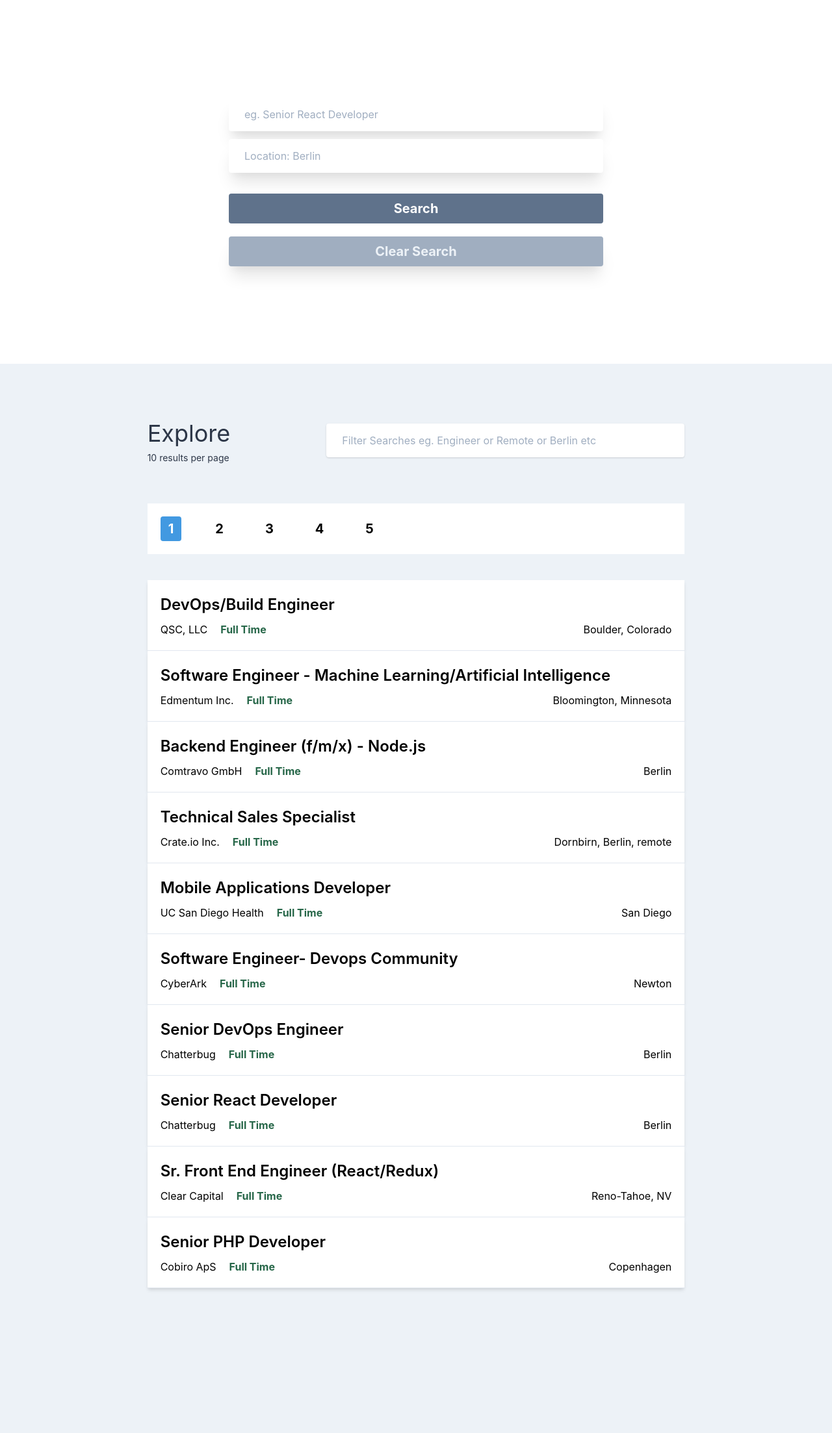
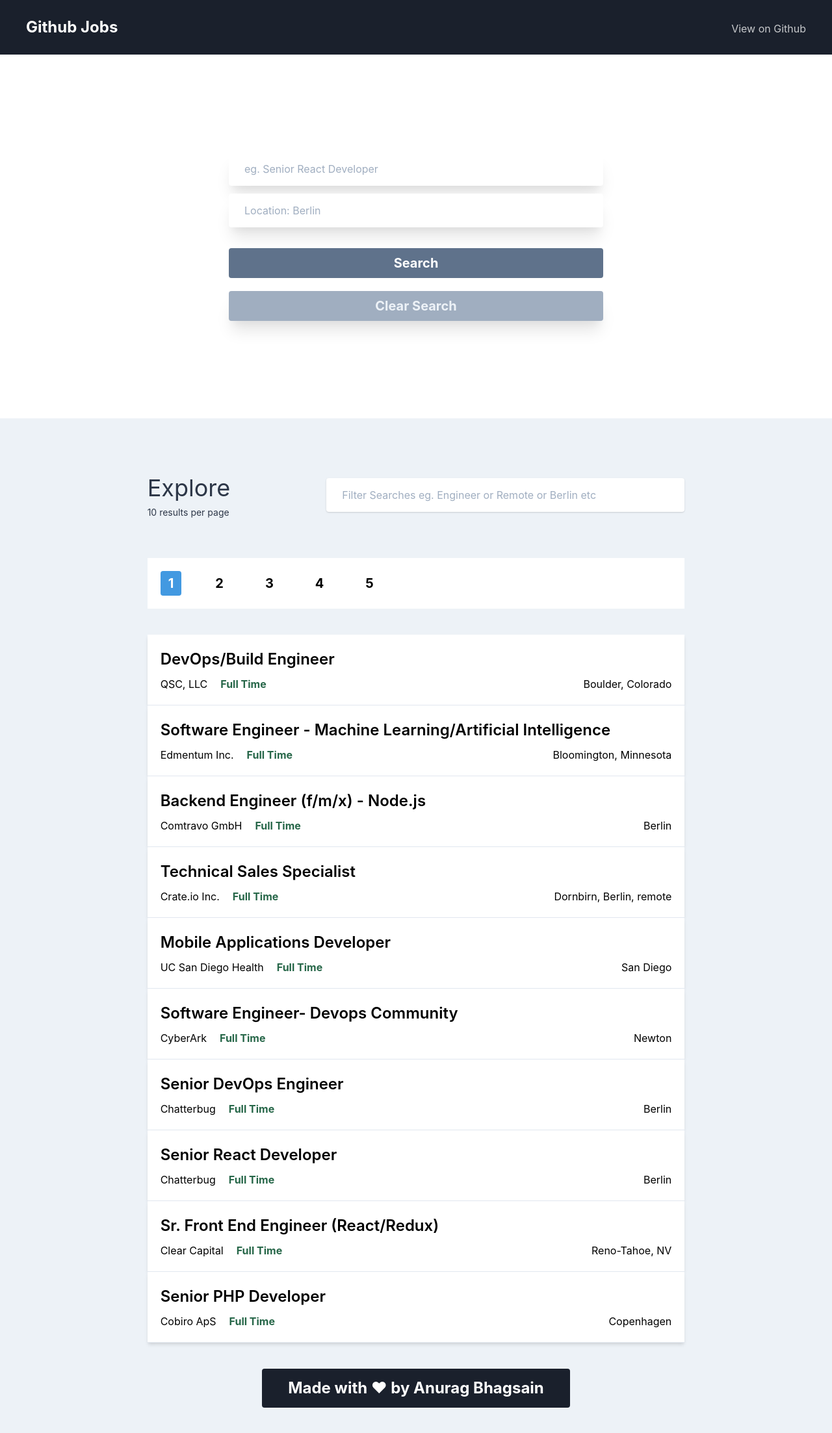
Before and after one commit to abhagsain/githubjobsapi, a React (Create React App) app: page / in a window 1280 px wide. Shown: the top 2206 px of the page at 65% size. Before the commit the page ends 2023 px from the top, so only its background shows below. Built offline with nearby package versions, Linux system fonts and the light colour scheme.

Commit message:
add navbar & end footer

```diff
--- a/src/App.js
+++ b/src/App.js
@@ -5,6 +5,7 @@ import JobCard from "./components/JobSection/Jobs";
 import axios from "axios";
 import data from "./data.json";
 import GlobalContext from "./context/GlobalContext";
+import Navbar from "./components/Navbar/Navbar";
 
 class App extends React.Component {
   state = {
@@ -105,6 +106,7 @@ class App extends React.Component {
         }}
       >
         <div>
+          <Navbar />
           <Hero />
           <JobCard />
         </div>
--- a/src/components/JobSection/Jobs.js
+++ b/src/components/JobSection/Jobs.js
@@ -2,7 +2,7 @@ import React, { Component } from "react";
 import Job from "./Job";
 import Spinner from "../Spinner";
 import GlobalContext from "../../context/GlobalContext";
-import Pagination from "../pagination/Pagination";
+import Pagination from "../Pagination/Pagination";
 export default class JobCard extends Component {
   static contextType = GlobalContext;
   filterSearches = (jobs, filterValue) => {
@@ -117,6 +117,15 @@ export default class JobCard extends Component {
             )}
           </React.Fragment>
         )}
+        <nav className="flex bg-gray-900 text-white py-3 px-10 items-baseline justify-between my-10 rounded">
+          <a
+            href="https://twitter.com/BhagsainAnurag"
+            className="text-2xl font-bold hover:underline"
+            target="_blank"
+          >
+            Made with &hearts; by Anurag Bhagsain
+          </a>
+        </nav>
       </div>
     );
   }
--- /dev/null
+++ b/src/components/Navbar/Navbar.js
@@ -0,0 +1,20 @@
+/* eslint-disable react/jsx-no-target-blank */
+/* eslint-disable jsx-a11y/anchor-is-valid */
+import React from "react";
+
+export default function Navbar() {
+  return (
+    <nav className="flex w-full bg-gray-900 text-white py-6 px-10 items-baseline justify-between">
+      <a href="#" className="text-2xl font-bold">
+        Github Jobs
+      </a>
+      <a
+        href="https://github.com/abhagsain/githubjobs"
+        target="_blank"
+        className="text-base opacity-75"
+      >
+        View on Github
+      </a>
+    </nav>
+  );
+}
```
